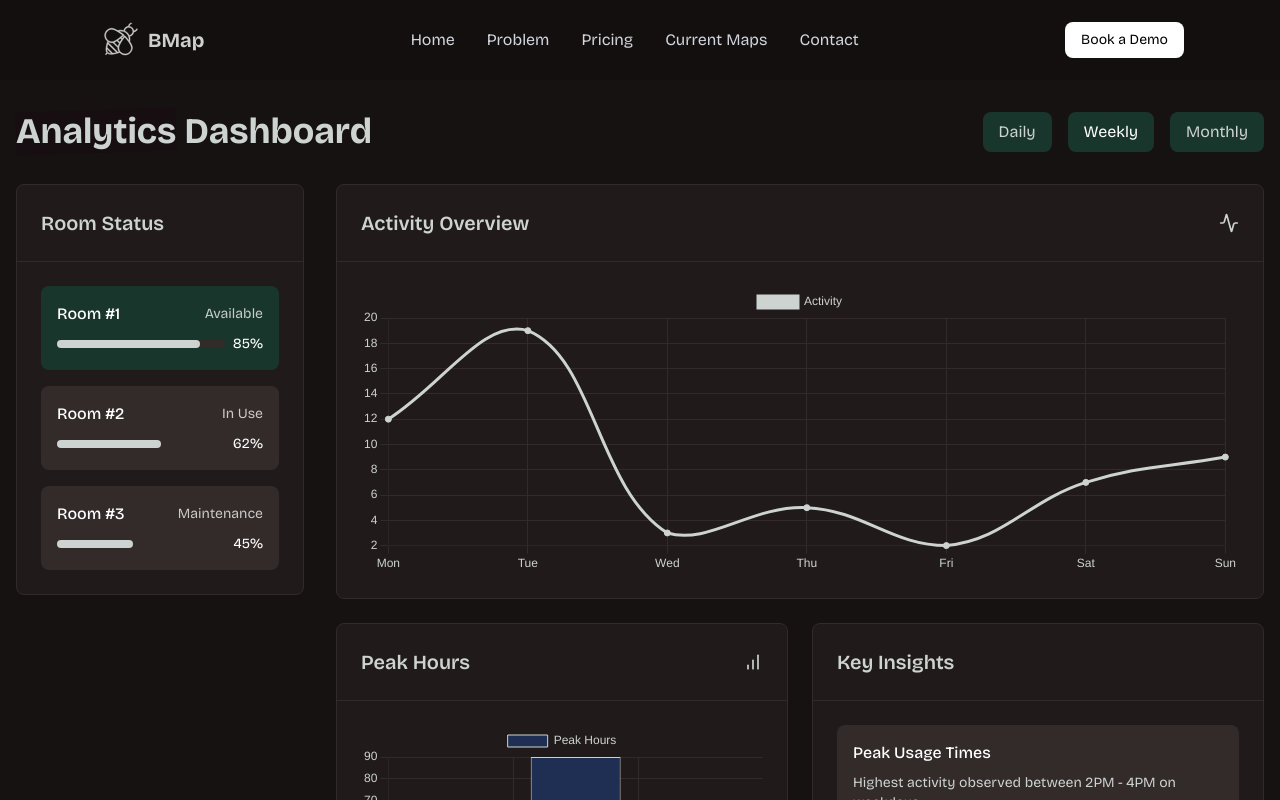
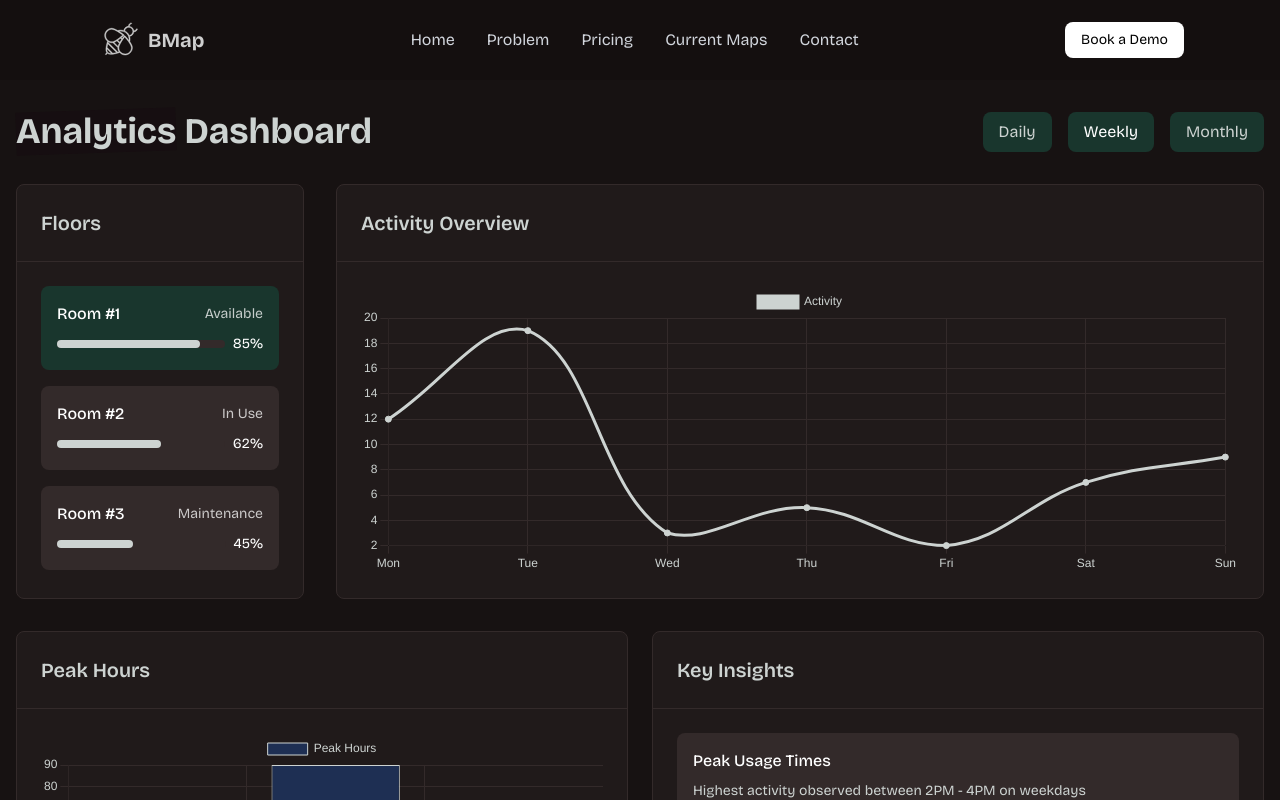
Before and after one commit to AvyuktBallari/BMapSLC, a React (Vite) app: page /analytics in a window 1280 px wide. Shown: the top 800 px of the page. Built offline with nearby package versions, Linux system fonts and the light colour scheme.

Commit message:
fixed activity chart

```diff
--- a/package.json
+++ b/package.json
@@ -12,7 +12,6 @@
     "@headlessui/react": "^2.2.0",
     "@tailwindcss/cli": "^4.0.0",
     "@tailwindcss/vite": "^4.0.0",
-    "lucide-react": "^0.475.0",
     "react": "^18.3.1",
     "react-chartjs-2": "^5.3.0",
     "react-dom": "^18.3.1",
--- a/src/Analytics.tsx
+++ b/src/Analytics.tsx
@@ -11,7 +11,6 @@ import {
   BarElement,
 } from 'chart.js';
 import { Line, Bar } from 'react-chartjs-2';
-import { BarChart, Activity} from 'lucide-react';
 import Navbar from './components/Navbar';
 
 ChartJS.register(
@@ -114,10 +113,9 @@ const Analytics = () => {
 
         <div className="grid grid-cols-1 md:grid-cols-4 gap-8">
           {/* Sidebar: Room Status */}
-          <aside className="md:col-span-1 space-y-6">
-            <div className="bg-[#201a1a] border border-[#332a2a] rounded-lg">
+            <div className="bg-[#201a1a] border border-[#332a2a] rounded-lg max-h">
               <div className="p-6 border-b border-[#332a2a]">
-                <h2 className="text-xl font-semibold text-[#cdd3d1]">Room Status</h2>
+                <h2 className="text-xl font-semibold text-[#cdd3d1]">Floors</h2>
               </div>
               <div className="p-6">
                 <div className="space-y-4">
@@ -149,15 +147,12 @@ const Analytics = () => {
                 </div>
               </div>
             </div>
-          </aside>
 
           {/* Main Content */}
-          <section className="md:col-span-3 space-y-6">
             {/* Activity Overview */}
-            <div className="bg-[#201a1a] border border-[#332a2a] rounded-lg">
+            <div className="bg-[#201a1a] border border-[#332a2a] rounded-lg col-span-3 max-h">
               <div className="p-6 border-b border-[#332a2a] flex justify-between items-center">
                 <h2 className="text-xl font-semibold text-[#cdd3d1]">Activity Overview</h2>
-                <Activity className="w-5 h-5 text-[#cdd3d1]" />
               </div>
               <div className="p-6">
                 <div className="h-72">
@@ -165,6 +160,8 @@ const Analytics = () => {
                 </div>
               </div>
             </div>
+          </div>
+          <div className="grid grid-cols-1  gap-8 max-w-7xl my-8">
 
             <div className="grid grid-cols-1 md:grid-cols-2 md:grid-rows-2 gap-6">
               {/* Peak Hours Card */}
@@ -173,7 +170,6 @@ const Analytics = () => {
               >
                 <div className="p-6 border-b border-[#332a2a] flex justify-between items-center">
                   <h2 className="text-xl font-semibold text-[#cdd3d1]">Peak Hours</h2>
-                  <BarChart className="w-5 h-5 text-[#cdd3d1]" />
                 </div>
                 <div className="p-6">
                   <div className="h-64">
@@ -205,7 +201,6 @@ const Analytics = () => {
                 </div>
               </div>
             </div>
-          </section>
         </div>
       </main>
     </div>
```
Also changed, not shown: 1 other file (tests, documents, lock files or other folders).
